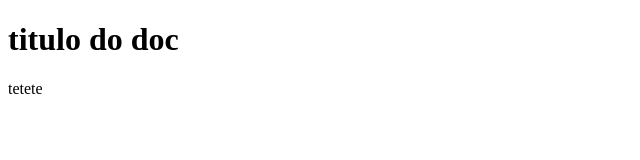
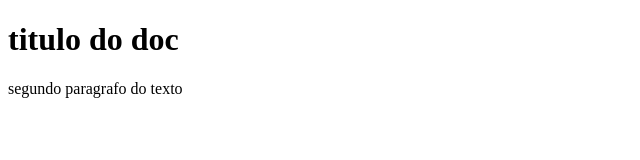
Before and after one commit to rogerworkup/Git_Test, a plain HTML site: page index.html in a window 1280 px wide. Shown: the whole page, without its empty margins (0-640 px from the left). Drawn offline with Linux system fonts and the light colour scheme.

Commit message:
proximo commit com alteracoes no texto

```diff
--- a/index.html
+++ b/index.html
@@ -7,6 +7,6 @@
 </head>
 <body>
     <h1>titulo do doc</h1>
-    <p>tetete</p>
+    <p>segundo paragrafo do texto</p>
 </body>
 </html>
```
